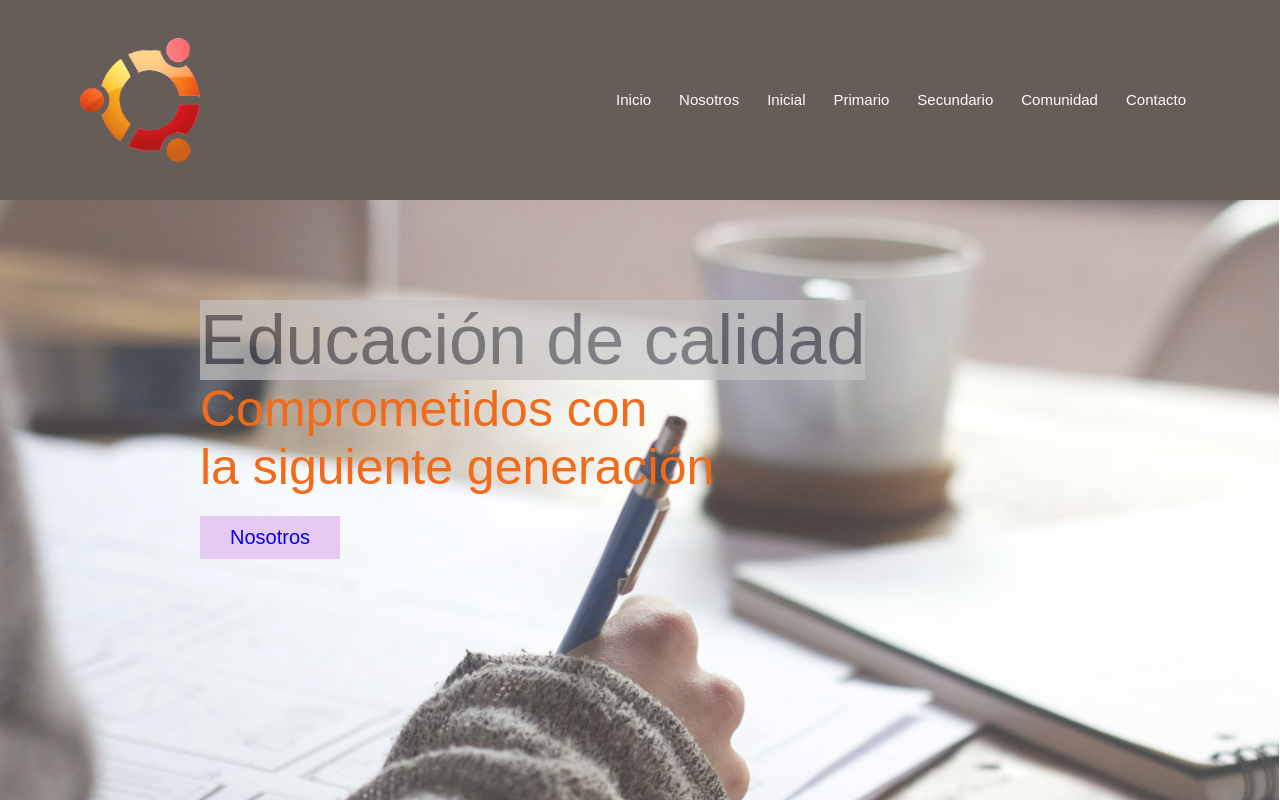
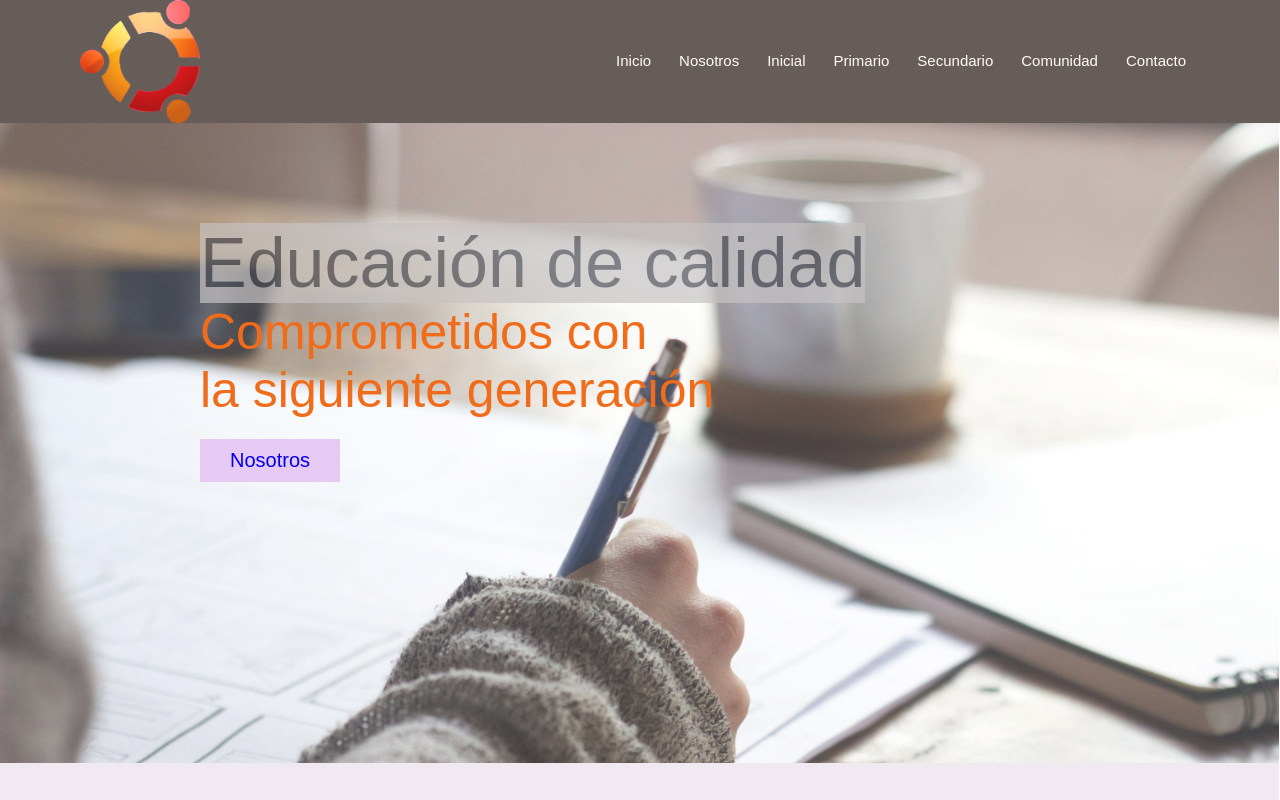
Before and after one commit to jagrecco/presentacion, a plain HTML site: page index.html in a window 1280 px wide. Shown: the top 800 px of the page. Drawn offline with Linux system fonts and the light colour scheme.

Commit message:
Segundo commit de prueba

```diff
--- a/css/estilos.css
+++ b/css/estilos.css
@@ -10,14 +10,15 @@ html{
     font-size: 62.5%;
 }
 
+
 /* ------------------------------ ESTILOS HEADER -------------- */
 .header{
 
     background-color: #574c46;
     opacity: .9;
     display: grid;
-    width: 100vw;
-    height: 25vh;
+    width: 100%;
+    height: 35%;
     grid-template-columns: 20% 80%;
     grid-template-rows: auto;
     align-items: center;
@@ -35,7 +36,6 @@ html{
 }
 .header__lista{
     display: flex;
-
 }
 
 .header__item{
```
